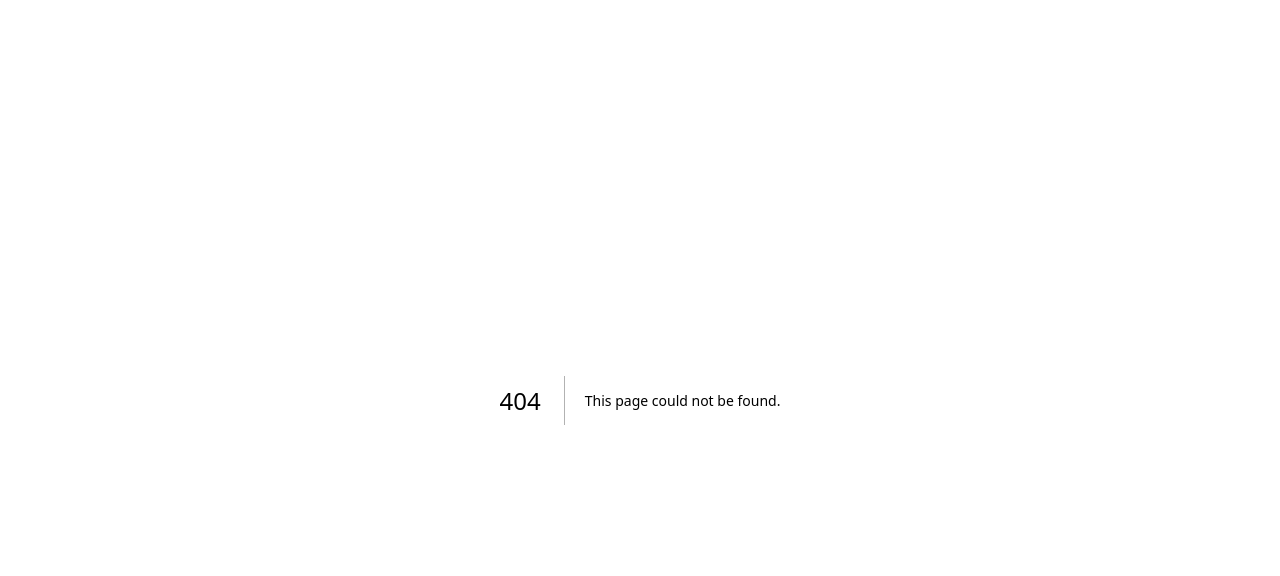
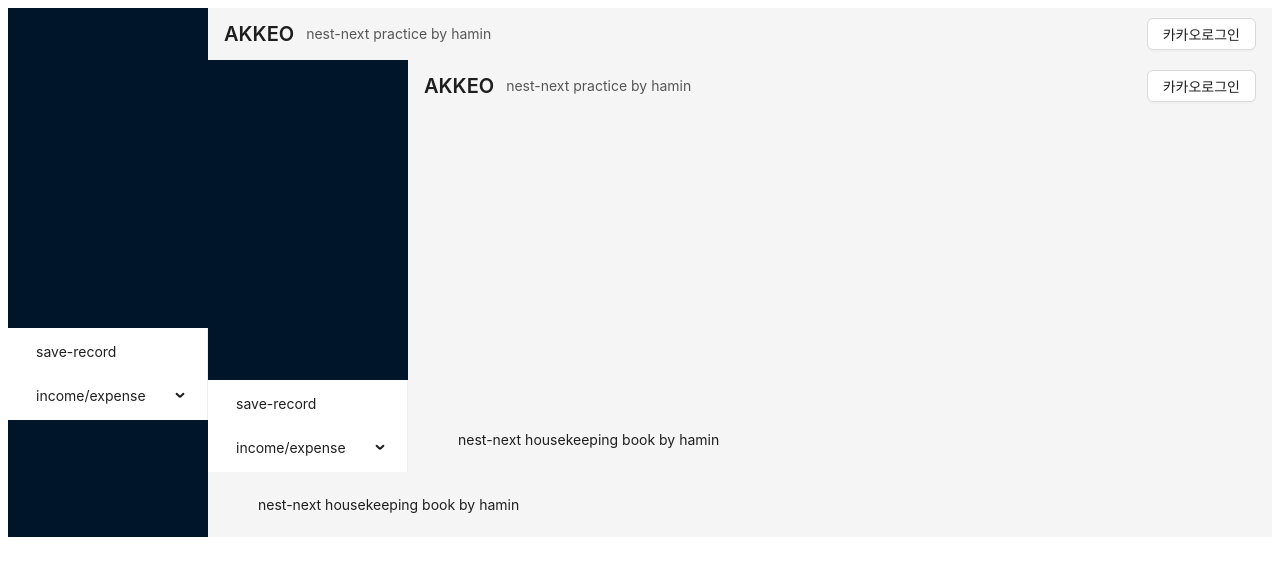
Before and after one commit to nsunwoo/nest-next-housekeeping-book, a Next.js app: page /common/components/CustomLayout in a window 1280 px wide. Before the commit this address had no page. Shown: the top 576 px of the page. Built offline with nearby package versions, Linux system fonts and the light colour scheme.

Commit message:
feat: Add basic layout using Ant-Design

```diff
--- a/package.json
+++ b/package.json
@@ -24,9 +24,11 @@
     "test:e2e": "jest --config ./test/jest-e2e.json"
   },
   "dependencies": {
+    "@ant-design/pro-layout": "^7.6.1",
     "@nestjs/common": "^9.0.0",
     "@nestjs/core": "^9.0.0",
     "@nestjs/platform-express": "^9.0.0",
+    "antd": "^5.1.6",
     "next": "^13.1.6",
     "react": "^18.2.0",
     "react-dom": "^18.2.0",
--- /dev/null
+++ b/pages/App.css
@@ -0,0 +1,19 @@
+.ant-menu-sub.ant-menu-inline {
+    border: 0;
+    background-color: rgb(243, 251, 158) !important;
+}
+
+.ant-page-header-ghost {
+    background-color: dodgerblue;
+}
+
+.App-logo {
+    height: 40vmin;
+    pointer-events: none;
+}
+
+@media (prefers-reduced-motion: no-preference) {
+    .App-logo {
+        animation: App-logo-spin infinite 20s linear;
+    }
+}
--- a/pages/_app.tsx
+++ b/pages/_app.tsx
@@ -1,7 +1,13 @@
+import './App.css';
+import CustomLayout from './common/components/CustomLayout';
 import type { AppProps /*, AppContext */ } from 'next/app';
 
 function App({ Component, pageProps }: AppProps) {
-  return <Component {...pageProps} />;
+  return (
+    <CustomLayout>
+      <Component {...pageProps} />
+    </CustomLayout>
+  );
 }
 
 export default App;
--- /dev/null
+++ b/pages/common/components/CustomLayout.tsx
@@ -0,0 +1,51 @@
+import HeaderComponent from './HeaderComponent';
+import { Layout, Menu, Breadcrumb } from 'antd';
+import { useRouter } from 'next/router';
+
+const { Content, Sider, Footer } = Layout;
+
+const items = [
+  { label: 'save-record', key: 'save-record' }, // remember to pass the key prop
+  {
+    label: 'income/expense',
+    key: 'sub1',
+
+    children: [
+      { label: 'daily', key: 'daily' },
+      { label: 'weekly', key: 'weekly' },
+      { label: 'monthly-yearly', key: 'monthly-yearly' },
+    ],
+  },
+];
+
+export default function CustomLayout({ children }) {
+  const router = useRouter();
+  const handleClick = (e) => {
+    console.log(e.key);
+    router.push({
+      pathname: '/records/[id]',
+      query: { id: e.key },
+    });
+  };
+
+  return (
+    <Layout>
+      <Sider>
+        <div className="App-logo" />
+        <Menu
+          defaultSelectedKeys={['1']}
+          mode="inline"
+          onClick={handleClick}
+          items={items}
+        />
+      </Sider>
+      <Layout>
+        <HeaderComponent />
+        <Content>
+          <main>{children}</main>
+        </Content>
+        <Footer>nest-next housekeeping book by hamin</Footer>
+      </Layout>
+    </Layout>
+  );
+}
--- /dev/null
+++ b/pages/common/components/HeaderComponent.tsx
@@ -0,0 +1,32 @@
+import React, { Component } from 'react';
+import { Button } from 'antd';
+import { PageHeader } from '@ant-design/pro-layout';
+
+class HeaderComponent extends Component {
+  constructor(props) {
+    super(props);
+
+    this.state = {};
+  }
+
+  render() {
+    return (
+      <div>
+        <PageHeader
+          className="site-page-header"
+          title="AKKEO"
+          subTitle="nest-next practice by hamin"
+          extra={[
+            <>
+              <div className="nav--login">
+                <Button key="1">카카오로그인</Button>
+              </div>
+            </>,
+          ]}
+        />
+      </div>
+    );
+  }
+}
+
+export default HeaderComponent;
```
Also changed, not shown: pages/index.tsx (+10 -1 lines), 1 other file (tests, documents, lock files or other folders).
